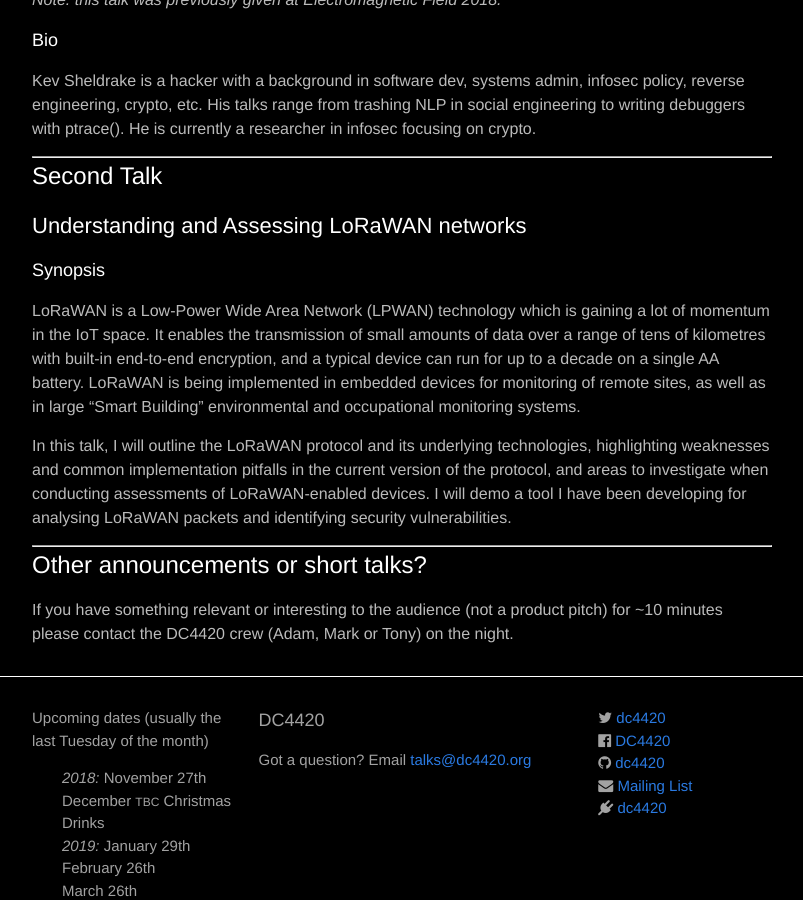
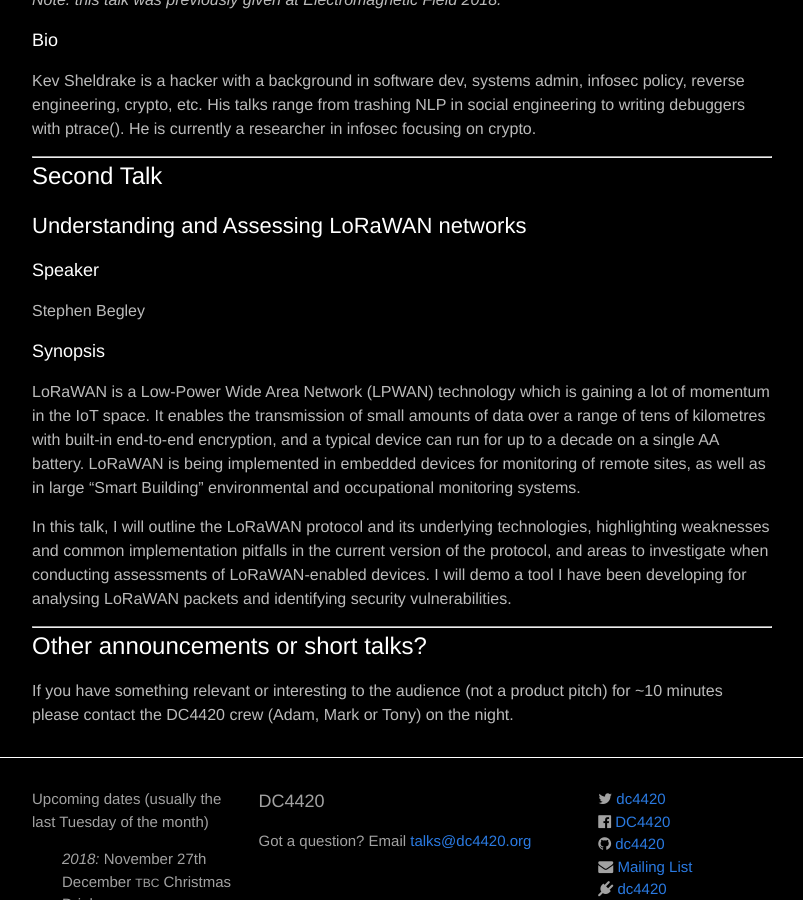
Before and after one commit to dc4420/website, a Jekyll site: the page built from _posts/2018-11-27-talks.markdown, in a window 1280 px wide and 900 px high, scrolled down 671 px. Shown: the whole window, without its empty margins (238-1041 px from the left). Built offline with Jekyll 4.4.1, drawn with Linux system fonts in a browser that asks for light colours; nearby versions of some CDN libraries.

Commit message:
Add speaker

```diff
--- a/_posts/2018-11-27-talks.markdown
+++ b/_posts/2018-11-27-talks.markdown
@@ -35,6 +35,10 @@
 
 ## Understanding and Assessing LoRaWAN networks
 
+### Speaker
+
+Stephen Begley
+
 ### Synopsis
 
 LoRaWAN is a Low-Power Wide Area Network (LPWAN) technology which is
```
